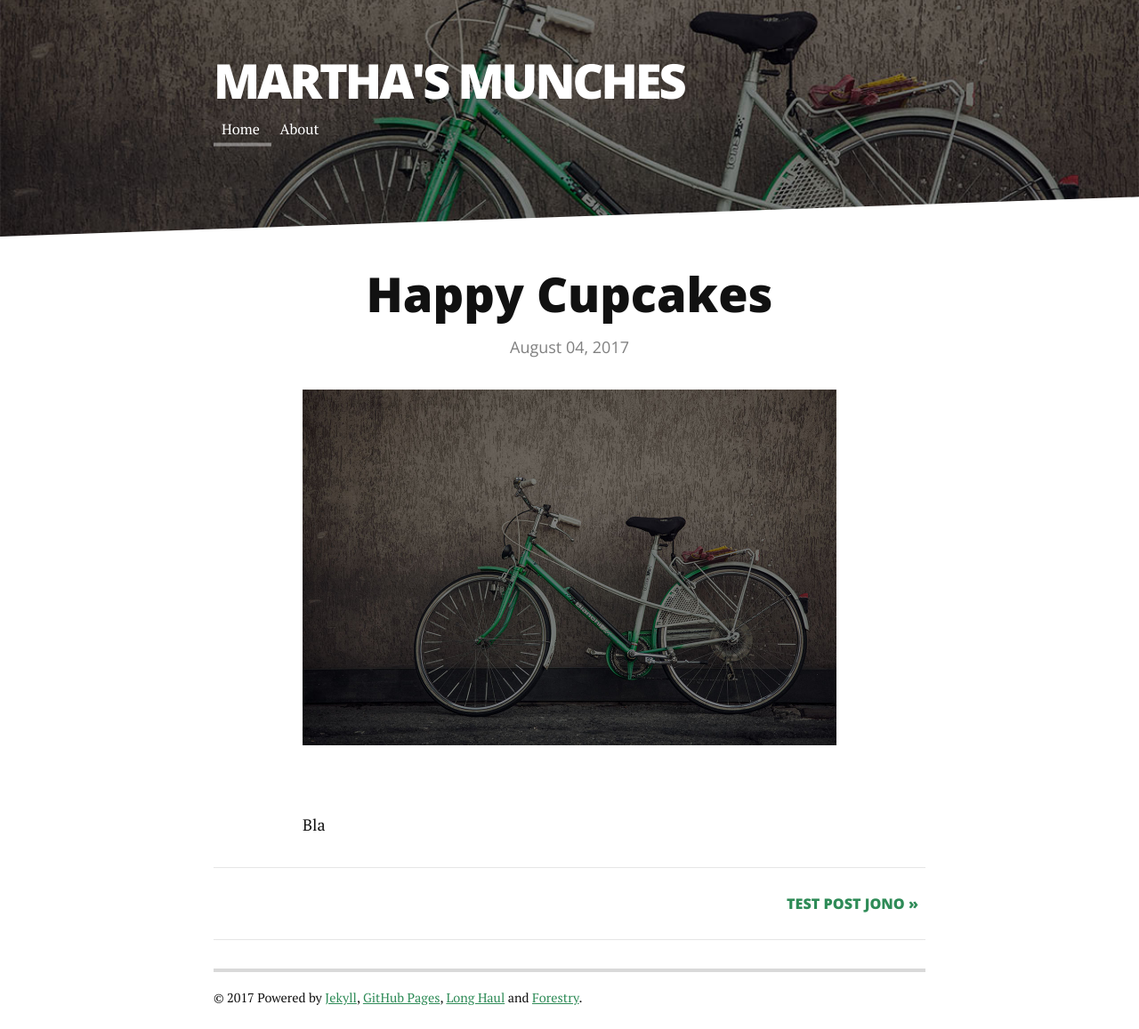
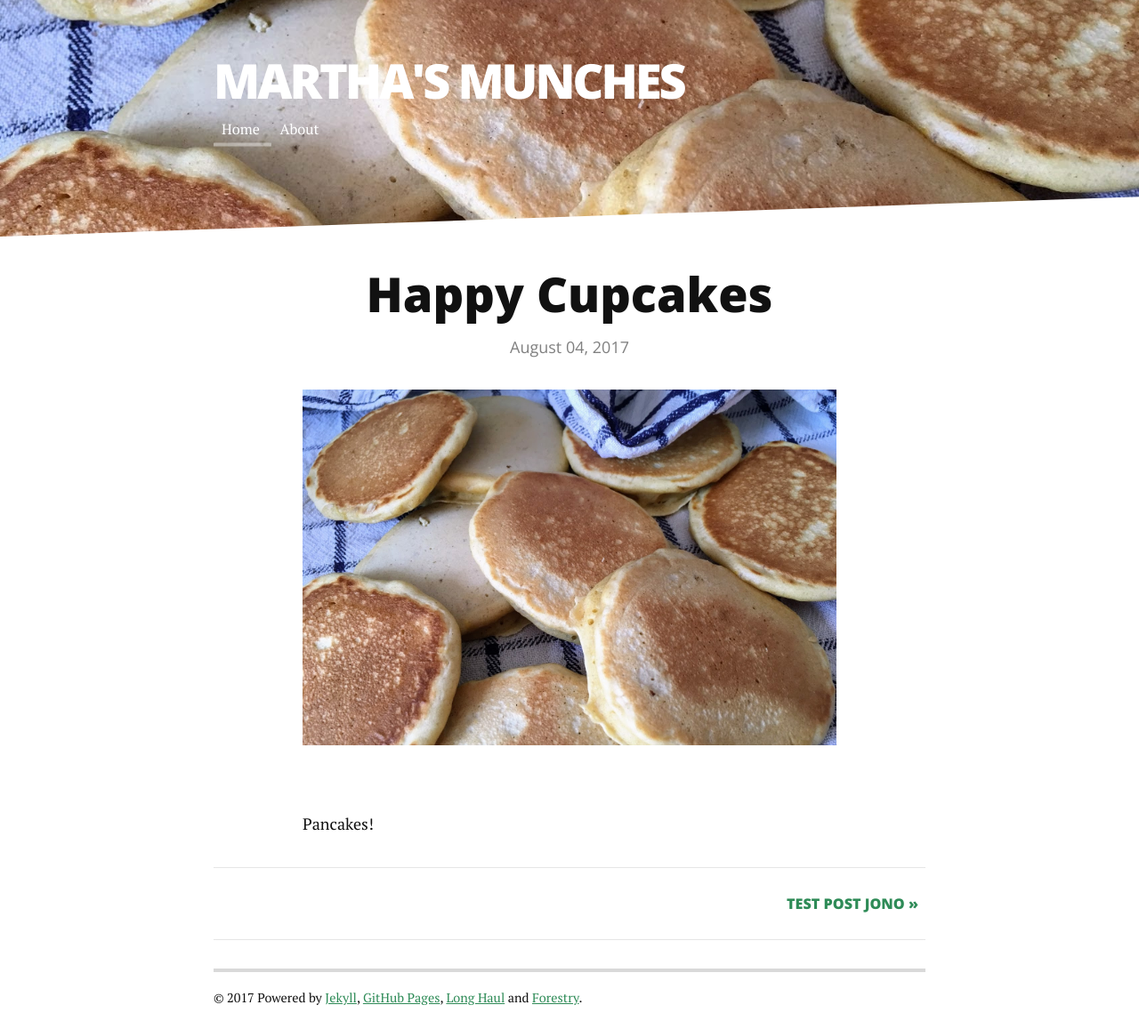
Before and after one commit to marthasmunches/marthasmunches.github.io, a Jekyll site: the page built from _posts/2017-08-04-happy-cupcakes.md, in a window 1280 px wide. Shown: the whole page at 89% size. Built offline with Jekyll 4.4.1, drawn with Linux system fonts in a browser that asks for light colours; nearby versions of some CDN libraries; our own code applies the rules of GitHub Pages for plain Markdown files.

Commit message:
Replaced background image

```diff
--- a/_posts/2017-08-04-happy-cupcakes.md
+++ b/_posts/2017-08-04-happy-cupcakes.md
@@ -4,6 +4,6 @@ date: 2017-08-04 00:00:00 +00:00
 ---
 
 
-![](/assets/img/touring.jpg)
+![](/assets/img/pancakes.jpg)
 
-Bla
+Pancakes!
--- a/assets/scss/breakpoints/_mobileup.scss
+++ b/assets/scss/breakpoints/_mobileup.scss
@@ -178,7 +178,7 @@ HEADER STYLING
 
 .header {
 	background-color: $background-color;
-	background-image: url('../img/touring.jpg');
+	background-image: url('../img/pancakes.jpg');
 	background-size: cover;
 	background-position: center center;
 	color: white;
--- a/css/style.css
+++ b/css/style.css
@@ -801,7 +801,7 @@ HEADER STYLING
 ***************/
 .header {
   background-color: seagreen;
-  background-image: url("../img/touring.jpg");
+  background-image: url("../img/pancakes.jpg");
   background-size: cover;
   background-position: center center;
   color: white;
```
Also changed, not shown: assets/css/style.css, assets/img/pancakes.jpg (added).
